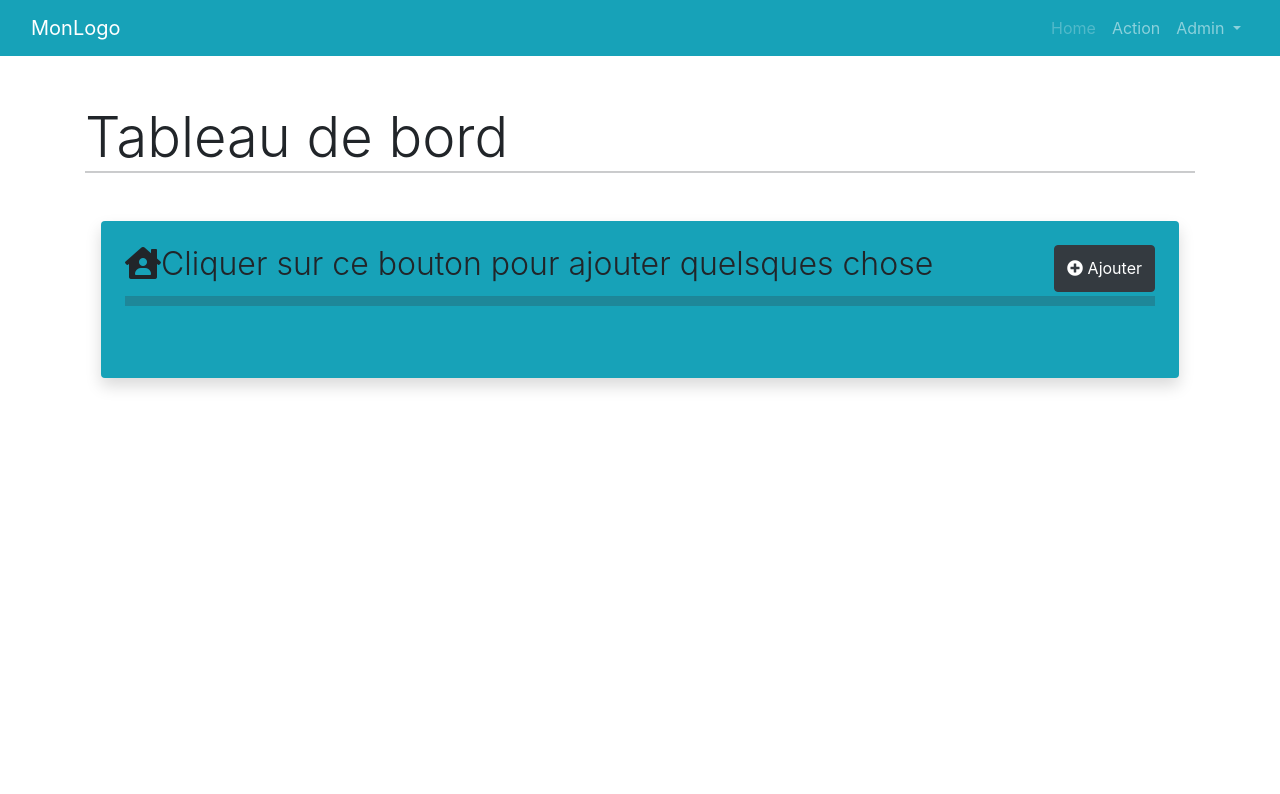
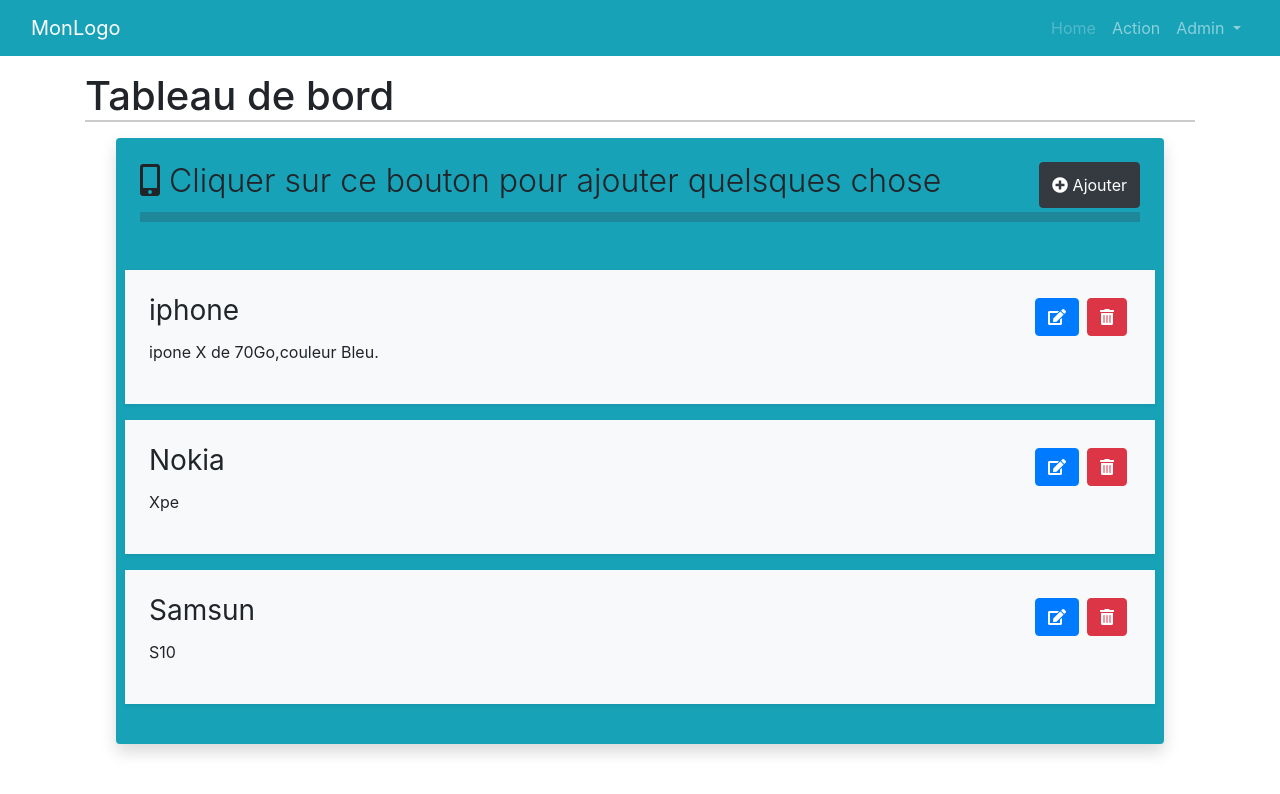
Before and after one commit to abakarabdelsalam/Agence-vente, an Angular app in the folder AgenceVente/: page /admin/administration in a window 1280 px wide. Shown: the top 794 px of the page. Built offline with nearby package versions, Linux system fonts and the light colour scheme.

Commit message:
Affichage du formulaire

```diff
--- a/AgenceVente/angular.json
+++ b/AgenceVente/angular.json
@@ -27,7 +27,11 @@
                             "node_modules/bootstrap/dist/css/bootstrap.min.css",
                             "src/styles.css"
                         ],
-                        "scripts": []
+                        "scripts": [
+                            "node_modules/jquery/dist/jquery.min.js",
+                            "node_modules/popper.js/dist/umd/popper.js",
+                            "node_modules/bootstrap/dist/js/bootstrap.min.js"
+                        ]
                     },
                     "configurations": {
                         "production": {
--- a/AgenceVente/package.json
+++ b/AgenceVente/package.json
@@ -31,9 +31,9 @@
         "@angular-devkit/build-angular": "~0.1002.0",
         "@angular/cli": "~10.2.0",
         "@angular/compiler-cli": "~10.2.0",
-    "@types/node": "^12.11.1",
         "@types/jasmine": "~3.5.0",
         "@types/jasminewd2": "~2.0.3",
+        "@types/node": "^12.11.1",
         "codelyzer": "^6.0.0",
         "jasmine-core": "~3.6.0",
         "jasmine-spec-reporter": "~5.0.0",
--- a/AgenceVente/src/app/admin/administration-properties/administration-properties.component.html
+++ b/AgenceVente/src/app/admin/administration-properties/administration-properties.component.html
@@ -1,41 +1,52 @@
 <div class="rounded shadow bg-info p-4 m-3">
     <div class="row">
         <div class="col-12 d-flex mt-6">
-            <h2 class="font-weight-light "><i class="fas fa-house-user"></i>Cliquer sur ce bouton pour ajouter quelsques chose</h2>
-            <button type="button" class="btn btn-dark ml-auto" data-bs-toggle="modal" data-bs-target="#exampleModal"> <i class="fas fa-plus-circle"></i> Ajouter</button>
+            <h2 class="font-weight-light tex"><i class="fas fa-mobile-alt"></i> <span class="text-wihte-50"> Cliquer sur ce bouton pour ajouter quelsques chose</span></h2>
+            <button type="button" class="btn btn-dark ml-auto" data-bs-toggle="modal" data-bs-target="#exampleModalLabel" (click)="resetForm()"> <i class="fas fa-plus-circle"></i> Ajouter</button>
         </div>
     </div>
     <hr class="mt-1 mb-5 bg-dark p-1">
     <div class="row">
-
+        <div *ngFor="let property  of properties" class="col-12 shadow-sm p-4 mb-3 bg-light">
+            <div class="d-flex">
+                <h3 class="font-weight-normal">{{property.categorie }}</h3>
+                <div class="ml-auto">
+                    <button class="btn btn-primary m-1"><i class="fas fa-edit"></i></button>
+                    <button class="btn btn-danger m-1"><i class="fas fa-trash-alt"></i></button>
+                </div>
+            </div>
+            <p>
+                {{property.type}} <span *ngIf=" property.capacity && property !==''"> de {{property.capacity}}Go</span><span *ngIf=" property.color && property !==''">,{{property.color}} Bleu.</span>
+            </p>
+        </div>
     </div>
 </div>
 
 <!--modal-->
 
-<div class="modal fade" id="exampleModal" tabindex="-1" aria-labelledby="exampleModalLabel" aria-hidden="true">
+<div class="modal fade" id="exampleModalLabel" tabindex="-1" aria-labelledby="exampleModalLabel" aria-hidden="true">
     <div class="modal-dialog">
         <form [formGroup]="propertiesForm" (ngSubmit)="onSubmitPropertiesForm()">
             <div class="modal-content bg-info">
                 <div class="modal-header">
                     <h5 class="modal-title" id="exampleModalLabel">Modal title</h5>
-                    <button type="button" class="btn-close" data-bs-dismiss="modal" aria-label="Close"></button>
+                    <button type="button" class="btn-close" data-bs-dismiss="modal" aria-label="Close" #closebutton></button>
                 </div>
                 <div class="modal-body">
                     <div class="form-group">
-                        <input type="text" placeholder="Titre" class="form-control" formControlName="titre" required>
+                        <input type="text" placeholder="categorie" class="form-control" formControlName="categorie" required>
                     </div>
                     <div class="input-group mb-3">
-                        <label class="input-group-text" for="inputGroupSelect01">Categoriees</label>
-                        <select class="form-select" id="inputGroupSelect01" formControlName="categories">
-                           <option selected>Choix du biens</option>
-                          <option value="1">Appartement</option>
-                          <option value="2">Maison</option>
-                            </select>
+                        <label class="input-group-text" for="inputGroupSelect01">Systeme d'exploition</label>
+                        <select class="form-select" id="inputGroupSelect01" formControlName="color">
+                                <option selected>Choix de systeme</option>
+                                <option value="1">Andoide</option>
+                                <option value="2">iOS(iphone)</option>
+                          </select>
                     </div>
                     <div class="form-row">
                         <div class="form-group col-6">
-                            <input type="text" placeholder="Surface(m²)" class="form-control" formControlName="surface">
+                            <input type="text" placeholder="Capacity(Go)" class="form-control" formControlName="capacity">
                         </div>
                         <div class="form-group col-6">
                             <input type="text" placeholder="nombre de pièces" class="form-control" formControlName="pièces">
@@ -50,9 +61,9 @@
                         <input type="text" placeholder="Prix" class="form-control" formControlName="price">
                     </div>
                 </div>
-                <div class="modal-footer">
+                <div class="modal-footer" #closebutton>
                     <button type="button" class="btn btn-secondary" data-bs-dismiss="modal">Close</button>
-                    <button type="submit" class="btn btn-primary" [disabled]="propertiesForm.invalid">Save changes</button>
+                    <button id="closeModal" (click)="onSave()" type="submit" class="btn btn-primary" [disabled]="propertiesForm.invalid">Save changes</button>
                 </div>
             </div>
         </form>
--- a/AgenceVente/src/app/admin/administration-properties/administration-properties.component.ts
+++ b/AgenceVente/src/app/admin/administration-properties/administration-properties.component.ts
@@ -1,7 +1,12 @@
-import { Component, OnInit } from '@angular/core';
+import { Component, OnInit, ViewChild } from '@angular/core';
 import { FormBuilder, FormGroup, NgForm, Validators } from '@angular/forms';
 import { Subscription } from 'rxjs';
-import {PropertiesService} from 'src/app/services/properties.service'
+import { PropertiesService } from 'src/app/services/properties.service'
+
+
+
+
+
 
 @Component({
   selector: 'app-administration-properties',
@@ -9,9 +14,11 @@ import {PropertiesService} from 'src/app/services/properties.service'
   styleUrls: ['./administration-properties.component.css']
 })
 export class AdministrationPropertiesComponent implements OnInit {
+  @ViewChild('closebutton') closebutton;
   propertiesForm: FormGroup;
   propertiesSubcription: Subscription;
   properties: any[] = [];
+
 
   constructor(private  fb: FormBuilder, private propertiesService:PropertiesService) { }
 
@@ -27,19 +34,31 @@ export class AdministrationPropertiesComponent implements OnInit {
 
   onSubmitPropertiesForm() {
     const newProperty = this.propertiesForm.value
-    this.propertiesService.createProperty(newProperty)
-    console.log(this.properties)
+    this.propertiesService.createProperty(newProperty);
+  // $('#exampleModalLabel').modal.hide
 
-    }
+
+  }
+
+  public onSave() {
+    this.closebutton.nativeElement.click();
+  }
+
+
   initPropertiesForm() {
     this.propertiesForm = this.fb.group({
-      titre: [ "", Validators.required],
-      categories: [ "", Validators.required],
-      surface: "",
+      categorie:[ "", Validators.required],
+      capacity: [ "", Validators.required],
+      color: [ "", Validators.required],
+
       description: [ "", Validators.required],
       price: [ "", Validators.required],
       pièces: ""
     })
   }
 
+  resetForm() {
+    this.propertiesForm.reset();
+  }
+
 }
--- a/AgenceVente/src/app/admin/administration/administration.component.html
+++ b/AgenceVente/src/app/admin/administration/administration.component.html
@@ -1,7 +1,7 @@
 <div class="container">
-    <h1 class="display-4 pt-5 mb-0">Tableau de bord</h1>
-    <hr class="mt-0 mb-5 bg-dark">
-    <div class="col-*">
+    <h1 class="display-8 pt-3 mb-0">Tableau de bord</h1>
+    <hr class="mt-0 mb-2 bg-dark">
+    <div class="col-12">
         <app-administration-properties>
 
         </app-administration-properties>
--- a/AgenceVente/src/app/app.module.ts
+++ b/AgenceVente/src/app/app.module.ts
@@ -1,6 +1,8 @@
 import { BrowserModule } from '@angular/platform-browser';
 import { NgModule } from '@angular/core';
 import { FormsModule, ReactiveFormsModule } from '@angular/forms';
+
+
 
 
 import { AppRoutingModule } from './app-routing.module';
--- a/AgenceVente/src/app/home/home.component.html
+++ b/AgenceVente/src/app/home/home.component.html
@@ -1,7 +1,7 @@
 <div class="jumbotron jumbotron-fluid">
     <div class="container">
-        <h1>Bootstrap Tutorial</h1>
-        <p>Bootstrap is the most popular HTML, CSS, and JS framework for developing responsive, mobile-first projects on the web.</p>
+        <h1>Salamak</h1>
+        <p>hhhhhhhhhhhhhhh Bootstrap is the most popular HTML, CSS, and JS framework for developing responsive, mobile-first projects on the web.</p>
     </div>
 </div>
 
--- a/AgenceVente/src/app/services/properties.service.ts
+++ b/AgenceVente/src/app/services/properties.service.ts
@@ -9,6 +9,8 @@ export class PropertiesService {
    {
      categorie: 'iphone',
      type: 'ipone X',
+     capacity: '70',
+     color:'couleur',
      monDispo: true
    },
    {
--- a/AgenceVente/src/polyfills.ts
+++ b/AgenceVente/src/polyfills.ts
@@ -52,12 +52,16 @@
  *
  */
 
+
+
+
 /***************************************************************************************************
  * Zone JS is required by default for Angular itself.
  */
 import 'zone.js/dist/zone';  // Included with Angular CLI.
 
 
+
 /***************************************************************************************************
  * APPLICATION IMPORTS
  */
```
Also changed, not shown: 1 other file (tests, documents, lock files or other folders). Lines whose indentation alone changed are shown as unchanged.
